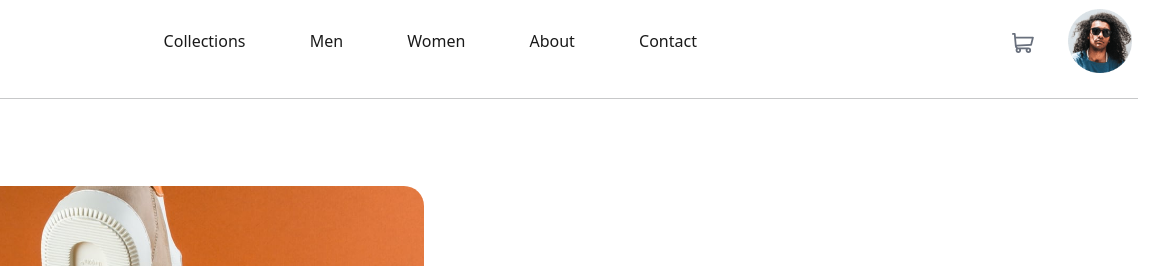
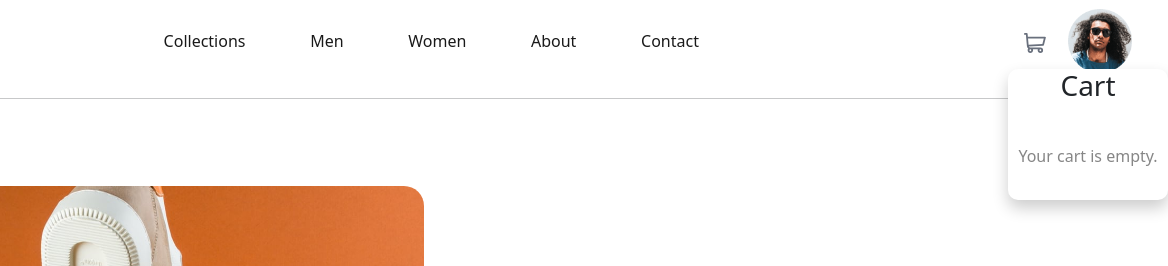
Before and after one commit to dohaisalive/ecommerce-product-page-main, a plain HTML site: page index.html in a window 1280 px wide. Shown: the top 266 px of the page, 142-1310 px from the left, 1168 px wide, since content can reach past the window. Drawn offline with nearby package versions, Linux system fonts and the light colour scheme; a web font is replaced by a local one.

Commit message:
almost almost done

```diff
--- a/index.html
+++ b/index.html
@@ -53,13 +53,11 @@
     <div class="user">
 
 
-      <div class="btn-group">
-        <button class="btn btn-secondary dropdown-toggle" onclick="showItems()"  type="button" id="defaultDropdown" data-bs-toggle="dropdown" data-bs-auto-close="true" aria-expanded="false">
-          <img src="./images/icon-cart.svg"/>
-        </button>
-        <ul class="dropdown-menu" aria-labelledby="defaultDropdown">
-          <li id="cartContainer" class="dropdown-item" style="display:none;">
-              <h3>Cart</h3>
+      <div class="dropdown">
+        <button onclick="showItems()" class="dropbtn"><img src="./images/icon-cart.svg"/></button>
+        <div id="cartContainer" class="dropdown-content">
+
+          <h3>Cart</h3>
               <hr>
               <div class="itemInCart">
 
@@ -75,10 +73,9 @@
                 <button id="button1" onclick="removeItem()"><img src="./images/icon-delete.svg" alt=""/></button>
               </div>
               <button class="checkOut" id="button2">Checkout</button>
-          </li>
+        </div>
+      </div>
 
-        </ul>
-      </div>
 
 
 
@@ -171,25 +168,6 @@
     </div>
   </div>
 
-<!--
-  <div id="cartContainer" style="display:none;">
-    <h3>Cart</h3>
-    <hr>
-    <div class="itemInCart">
-      <div id="productPic"></div>
-      <div class="info">
-        <p id="productName">Your cart is empty.</p>
-        <div class="priceCalculated">
-          <p id="price"></p>
-          <p id="itemQuantity"></p>
-          <p id="overall"></p>
-        </div>
-      </div>
-      <button id="button1" onclick="removeItem()"><img src="./images/icon-delete.svg" alt=""/></button>
-    </div>
-    <button class="checkOut" id="button2">Checkout</button>
-  </div> -->
-
   <div class="attribution">
     Challenge by <a href="https://www.frontendmentor.io?ref=challenge" target="_blank">Frontend Mentor</a>.
     Coded by <a href="#">Doha</a>.
--- a/styles.css
+++ b/styles.css
@@ -176,20 +176,18 @@ ul {
 /*only for things in laptop*/
 @media screen and (min-width: 640px){
 
-  .dropdown-menu{
+  /* .dropdown-menu{
     position: fixed;
     top: 10%;
     right: 10%;
-  }
+  } */
 
 
-
-
-  #cartContainer{
+  /* #cartContainer{
     width: 25%;
     margin-top: 7%;
     margin-right: 16%;
-  }
+  } */
   .product {
       padding-top:6%;
       display: flex;
@@ -220,12 +218,6 @@ ul {
   }
 }
 
-
-/*on phones*/
-@media screen and (max-width: 992px) {
-
-
-}
 
 .originalPrice {
   text-decoration: line-through;
@@ -343,3 +335,36 @@ ul {
   margin-top: 40px;
 }
 .attribution a { color: hsl(228, 45%, 44%); }
+
+
+
+/* Dropdown Button */
+.dropbtn {
+  background-color: white;
+  padding: 16px;
+  font-size: 16px;
+  border: none;
+  cursor: pointer;
+}
+
+
+/* The container <div> - needed to position the dropdown content */
+.dropdown {
+  position: relative;
+  display: inline-block;
+
+}
+
+/* Dropdown Content (Hidden by Default) */
+.dropdown-content {
+  border-radius: 10px;
+  display: none;
+  position: absolute;
+  background-color: white;
+  min-width: 160px;
+  box-shadow: 0px 8px 16px 0px rgba(0,0,0,0.2);
+  z-index: 1;
+}
+
+/* Show the dropdown menu (use JS to add this class to the .dropdown-content container when the user clicks on the dropdown button) */
+.show {display:block;}
```
